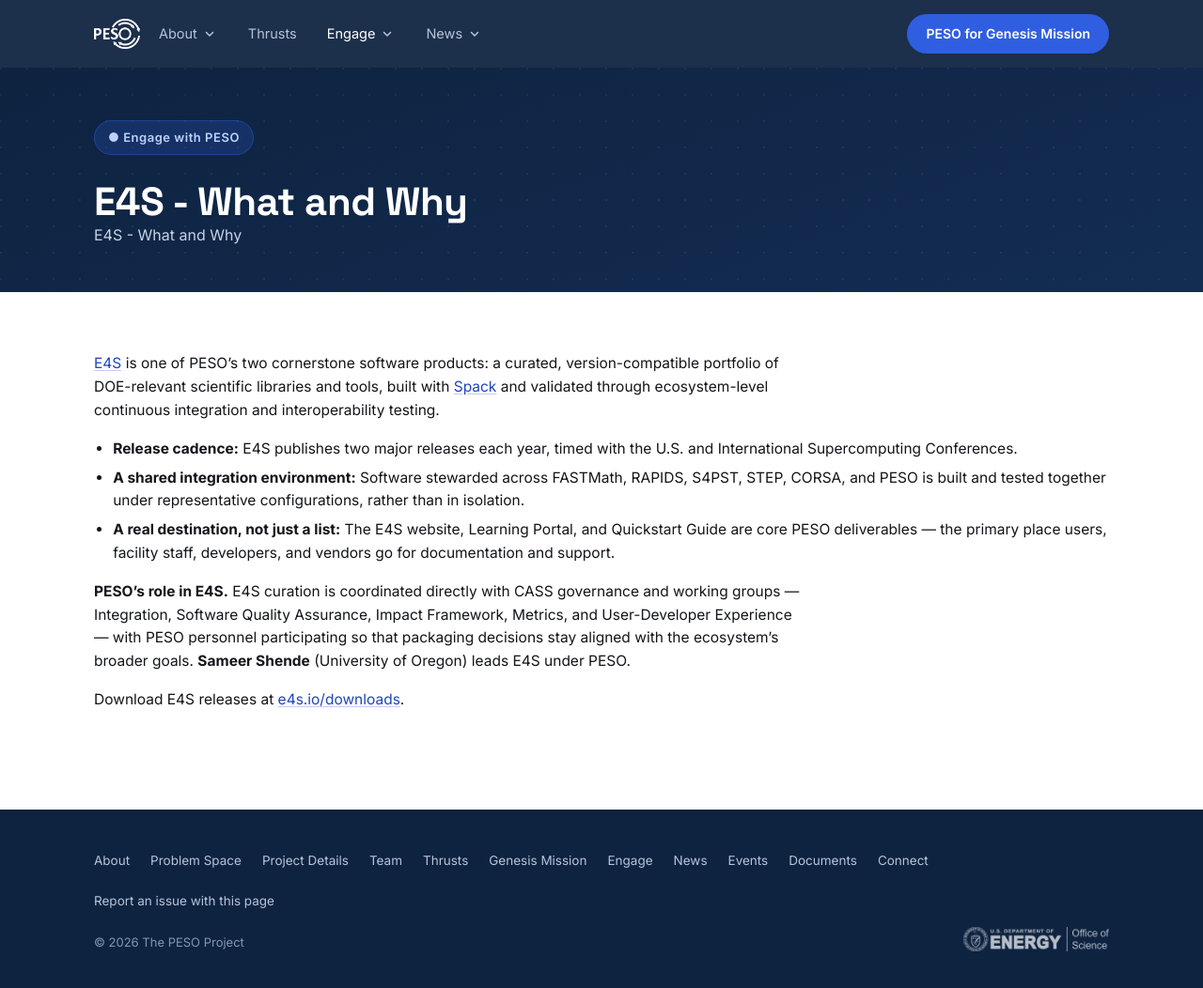
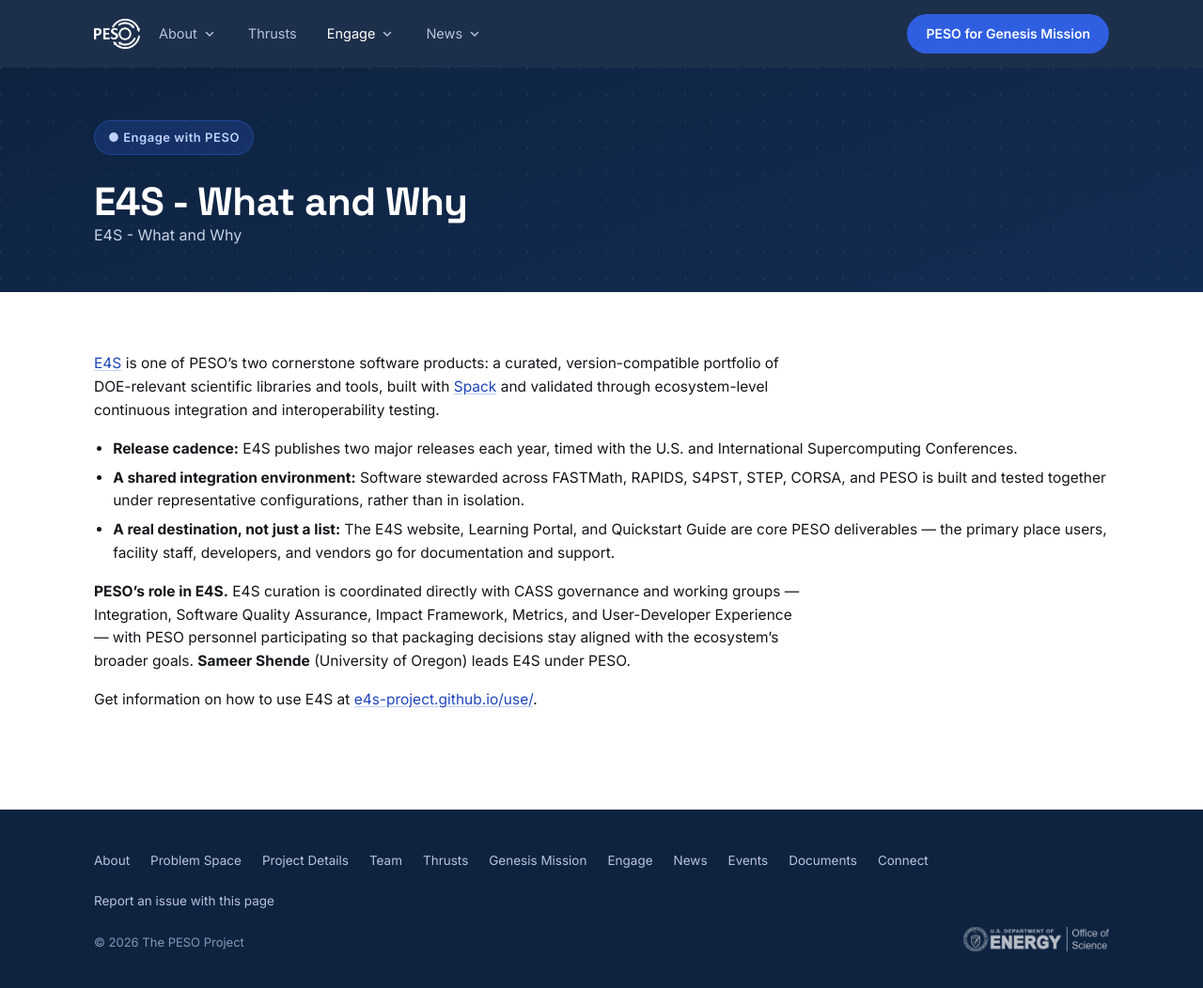
Before and after one commit to pesoproject/pesoproject.github.io, a Jekyll site: the page built from engage/e4s.md, in a window 1280 px wide and 1065 px high. Shown: the top 1052 px of the window at 94% size. Built offline with Jekyll 4.4.1, drawn with Linux system fonts in a browser that asks for light colours.

Commit message:
Change download link to usage information link
Updated the link for E4S usage information.

```diff
--- a/engage/e4s.md
+++ b/engage/e4s.md
@@ -13,4 +13,4 @@
 
 **PESO's role in E4S.** E4S curation is coordinated directly with CASS governance and working groups — Integration, Software Quality Assurance, Impact Framework, Metrics, and User-Developer Experience — with PESO personnel participating so that packaging decisions stay aligned with the ecosystem's broader goals. **Sameer Shende** (University of Oregon) leads E4S under PESO.
 
-Download E4S releases at [e4s.io/downloads](https://e4s.io/downloads).
+Get information on how to use E4S at [e4s-project.github.io/use/](https://e4s-project.github.io/use/).
```
